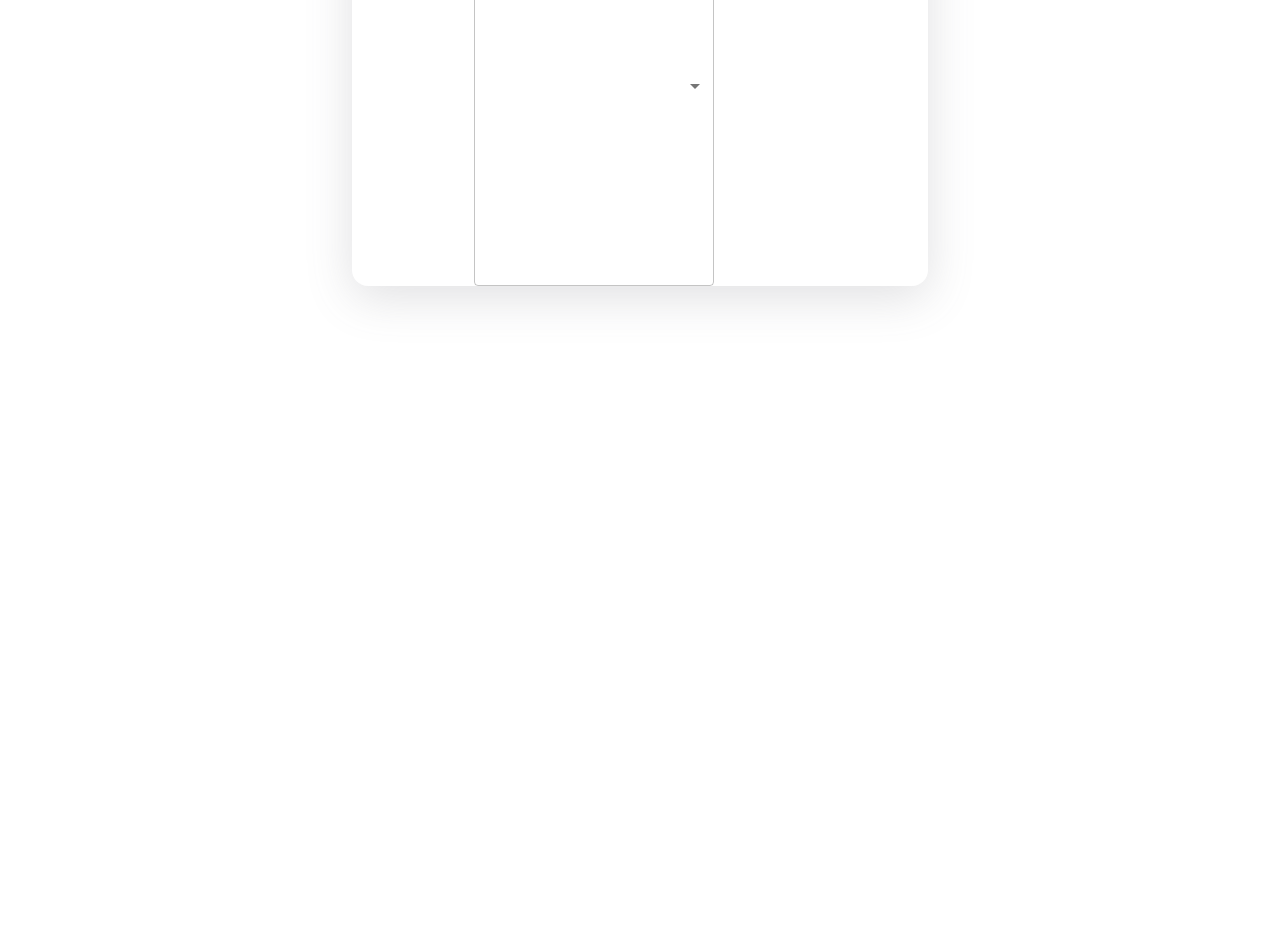
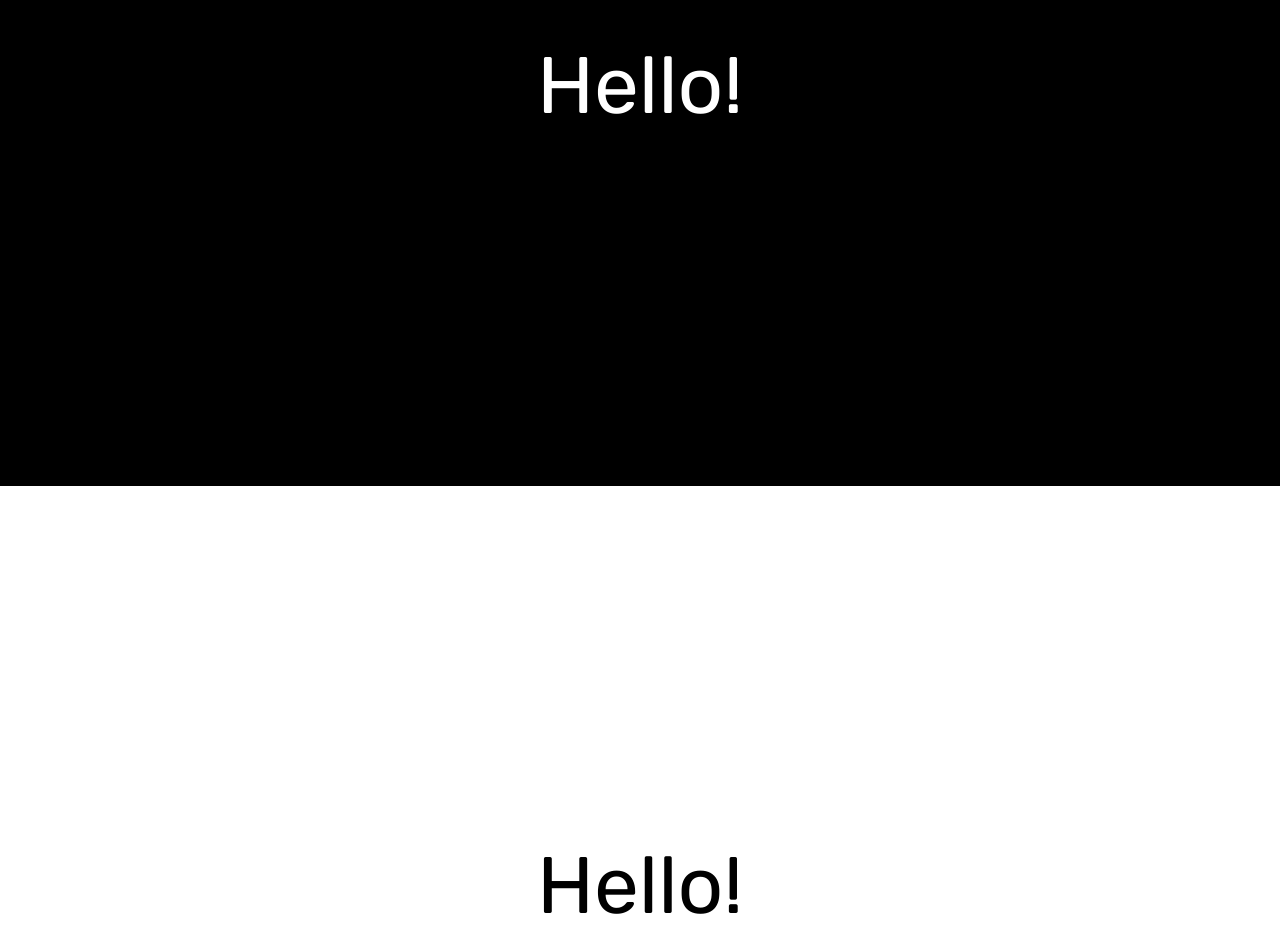
Before and after one commit to slin349/PersonalWebsite, a React (Create React App) app in the folder personal-website/: page / in a window 1280 px wide. Shown: the part 314-1266 px from the top of the page. Before the commit the page ends 800 px from the top, so only its background shows below. Built offline with nearby package versions, Linux system fonts and the light colour scheme.

Commit message:
added font styling

```diff
--- a/personal-website/public/index.html
+++ b/personal-website/public/index.html
@@ -3,6 +3,9 @@
   <head>
     <meta charset="utf-8" />
     <link rel="icon" href="%PUBLIC_URL%/favicon.ico" />
+    <link rel="preconnect" href="https://fonts.googleapis.com">
+    <link rel="preconnect" href="https://fonts.gstatic.com" crossorigin>
+    <link href="https://fonts.googleapis.com/css2?family=Montserrat&family=Roboto+Mono&family=Rubik&display=swap" rel="stylesheet">
     <meta name="viewport" content="width=device-width, initial-scale=1" />
     <meta name="theme-color" content="#000000" />
     <meta
--- a/personal-website/src/App.js
+++ b/personal-website/src/App.js
@@ -1,8 +1,17 @@
+import { createTheme, ThemeProvider } from "@mui/material";
 import Popup from "./components/Popup";
+
+const theme = createTheme({
+  typography: {
+    fontFamily: ['Rubik'],
+  },
+});
 
 function App() {
   return (
-    <Popup />
+    <ThemeProvider theme={theme}>
+      <Popup />
+    </ThemeProvider>
   );
 }
 
--- a/personal-website/src/components/Popup.jsx
+++ b/personal-website/src/components/Popup.jsx
@@ -1,5 +1,5 @@
 import React, { useState } from 'react'
-import { CardMedia, Grid, MenuItem, Select, Typography } from '@mui/material';
+import { Grid, Typography } from '@mui/material';
 import { styles } from '../styleobjects/popup';
 import { makeStyles } from '@mui/styles';
 
@@ -7,26 +7,18 @@ const useStyle = makeStyles(styles)
 
 const Popup = () => {
     const classes = useStyle();
-    const [animal, setAnimal] = useState('Nothing');
-
-    const handleChange = (event) => {
-        setAnimal(event.target.value);
-    };
 
     return (
-        <Grid className={classes.pageContainer}>
-            <Grid className={classes.gridContainer}>
-                <Grid className={classes.userOptionsContainer}>
-                    <Typography>Select an Animal</Typography>
-                    <Select
-                        value={animal}
-                        onChange={handleChange}
-                        className={classes.selectContainer}
-                    >
-                        <MenuItem value='Gorilla'>Gorrila</MenuItem>
-                        <MenuItem value='Monkey'>Monkey</MenuItem>
-                    </Select>
-                </Grid>
+        <Grid direction='column'>
+            <Grid className={classes.pageContainerOne}>
+                <Typography className={classes.whiteText}>
+                    Hello!
+                </Typography>
+            </Grid>
+            <Grid className={classes.pageContainerTwo}>
+                <Typography className={classes.blackText}>
+                    Hello!
+                </Typography>
             </Grid>
         </Grid>
     )
--- a/personal-website/src/index.css
+++ b/personal-website/src/index.css
@@ -1,8 +1,6 @@
 body {
   margin: 0;
-  font-family: -apple-system, BlinkMacSystemFont, 'Segoe UI', 'Roboto', 'Oxygen',
-    'Ubuntu', 'Cantarell', 'Fira Sans', 'Droid Sans', 'Helvetica Neue',
-    sans-serif;
+  font-family: 'Rubik', sans-serif;
   -webkit-font-smoothing: antialiased;
   -moz-osx-font-smoothing: grayscale;
 }
--- a/personal-website/src/styleobjects/popup.js
+++ b/personal-website/src/styleobjects/popup.js
@@ -1,22 +1,25 @@
 export const styles = {
-    pageContainer: {
+    pageContainerOne: {
+        height: '100vh',
         display: 'flex',
-        width: '100%',
-        minHeight: '100vh',
+        alignItems: 'center',
+        justifyContent: 'center',
+        backgroundColor: 'black',
     },
-    gridContainer: {
+    whiteText: {
+        color: 'white',
+        fontSize: '5rem !important',
+    },
+    pageContainerTwo: {
+        height: '100vh',
         display: 'flex',
-        height: '25rem',
-        width: '45%',
-        margin: 'auto',
-        borderRadius: '1rem',
-        boxShadow: 'rgba(100, 100, 111, 0.2) 0rem 0.7rem 2.9rem 0rem',
+        alignItems: 'center',
+        justifyContent: 'center',
+        backgroundColor: 'white',
     },
-    userOptionsContainer: {
-        display: 'flex',
-        flexDirection: 'column',
+    blackText: {
+        color: 'black',
+        fontSize: '5rem !important',
     },
-    selectContainer: {
-        width: '15rem',
-    }
+
 }
```
